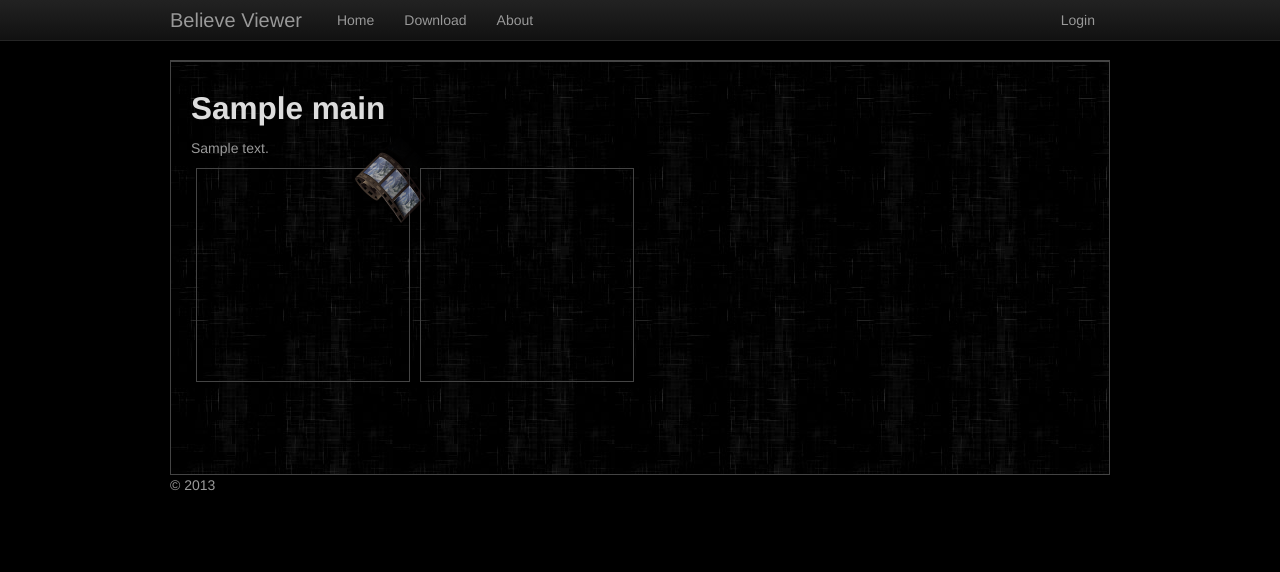
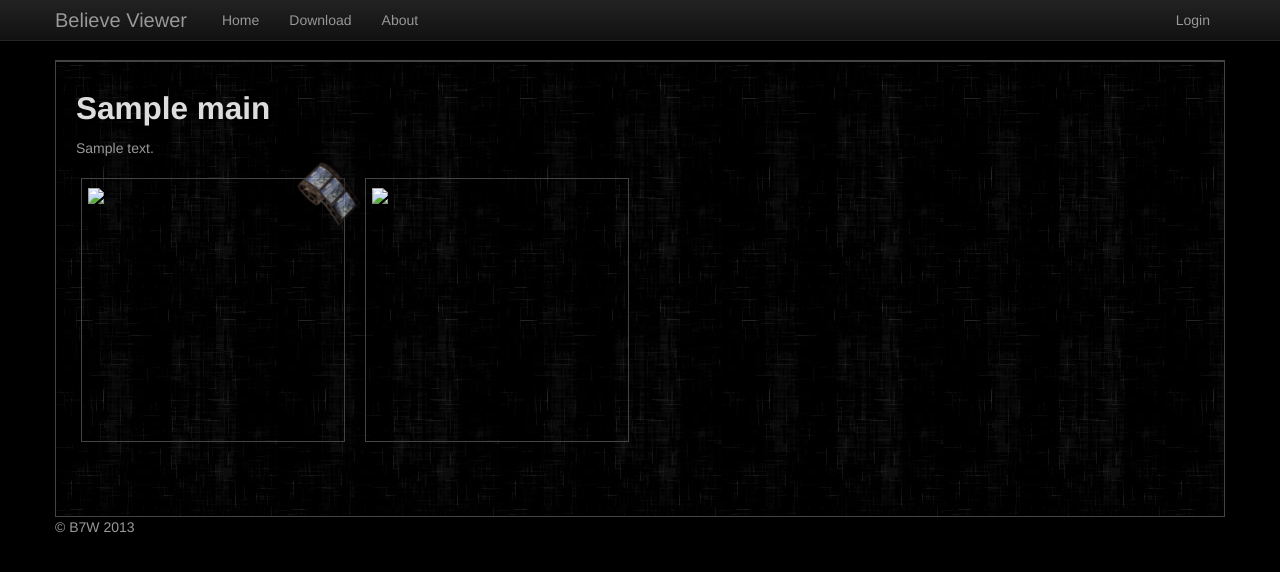
Before and after one commit to b7w/bviewer, a Django app: template bviewer/core/templates/core/gallery.html in a window 1280 px wide. Shown: the top 572 px of the page. Run offline with Django 3.2, Linux system fonts and the light colour scheme; the template is opened without the code that fills it: most values are stand-ins (such as "Sample title", 1, 10 or a date in 2020).

Commit message:
Add bootstrap responsive. Make previews responsive. Fix image exif time adding.
Some views can be broken!

```diff
--- a/bviewer/core/static/core/css/main.css
+++ b/bviewer/core/static/core/css/main.css
@@ -33,29 +33,84 @@
     box-shadow: inset 0 0 100px black;
 }
 
-.thumbnail {
-    padding: 6px;
-    border: 1px solid #444;
-    border-radius: 0;
-}
-
-.thumbnails {
-    margin-left: 0;
-}
-
-.thumbnails > li {
-    margin: 0 5px 18px 5px;
-}
-
-.preview {
-    height: 200px;
-    width: 200px;
-    position: relative;
+.video {
+    width: 720px;
+    margin-top: 32px;
+    margin-left: auto;
+    margin-right: auto;
+    -webkit-box-shadow: 0 3px 19px 16px rgba(0, 0, 0, 0.75);
+    -moz-box-shadow: 0 3px 19px 16px rgba(0, 0, 0, 0.75);
+    box-shadow: 0 3px 19px 16px rgba(0, 0, 0, 0.75);
 }
 
 .image {
     border: none;
     text-align: center;
+}
+
+.album {
+    list-style: none;
+    margin: 0 2px 0 -5px;
+}
+
+.album-title {
+    color: #DDD;
+}
+
+.preview {
+    float: left;
+    position: relative;
+    width: 25%;
+    padding-bottom: 25%;
+
+}
+
+.preview-body {
+    position: absolute;
+    left: 10px;
+    right: 10px;
+    top: 10px;
+    bottom: 10px;
+    /*overflow: hidden;*/
+    border: 1px solid #444;
+    padding: 6px;
+}
+
+.preview-body img {
+    width: 100%;
+}
+
+.preview-body .video-tag {
+    position: absolute;
+    opacity: 0.65;
+    top: -24px;
+    right: -24px;
+    height: 64px;
+    width: 64px;
+    -webkit-transform: rotate(225deg);
+    -moz-transform: rotate(225deg);
+    -o-transform: rotate(225deg);
+    -webkit-transition: all 1s ease;
+    -moz-transition: all 1s ease;
+    -o-transition: all 1s ease;
+}
+
+.preview-body:hover .video-tag {
+    opacity: 0.9;
+}
+
+.preview .caption {
+    position: absolute;
+    opacity: 0;
+    bottom: 4px;
+    right: 6px;
+    -webkit-transition: all 1s ease;
+    -moz-transition: all 1s ease;
+    -o-transition: all 1s ease;
+}
+
+.preview:hover .caption {
+    opacity: 1;
 }
 
 .preview .carousel-description {
@@ -76,53 +131,26 @@
     margin-bottom: 2px;
 }
 
-.video {
-    width: 720px;
-    margin-top: 32px;
-    margin-left: auto;
-    margin-right: auto;
-    -webkit-box-shadow: 0 3px 19px 16px rgba(0, 0, 0, 0.75);
-    -moz-box-shadow: 0 3px 19px 16px rgba(0, 0, 0, 0.75);
-    box-shadow: 0 3px 19px 16px rgba(0, 0, 0, 0.75);
+@media only screen and (max-width : 480px) {
+    /* Smartphone view: 1 tile */
+    .preview {
+        width: 100%;
+        padding-bottom: 100%;
+    }
 }
 
-.control {
-    position: relative;
+@media only screen and (max-width : 650px) and (min-width : 481px) {
+    /* Tablet view: 2 tiles */
+    .preview {
+        width: 50%;
+        padding-bottom: 50%;
+    }
 }
 
-.control .video-tag {
-    position: absolute;
-    opacity: 0.65;
-    top: -24px;
-    right: -24px;
-    height: 72px;
-    width: 72px;
-    -webkit-transform: rotate(225deg);
-    -moz-transform: rotate(225deg);
-    -o-transform: rotate(225deg);
-    -webkit-transition: all 1s ease;
-    -moz-transition: all 1s ease;
-    -o-transition: all 1s ease;
+@media only screen and (max-width : 1050px) and (min-width : 651px) {
+    /* Small desktop / ipad view: 3 tiles */
+    .preview {
+        width: 33.3%;
+        padding-bottom: 33.3%;
+    }
 }
-
-.control:hover .video-tag {
-    opacity: 0.9;
-}
-
-.control .caption {
-    position: absolute;
-    opacity: 0;
-    bottom: 4px;
-    right: 6px;
-    -webkit-transition: all 1s ease;
-    -moz-transition: all 1s ease;
-    -o-transition: all 1s ease;
-}
-
-.control:hover .caption {
-    opacity: 1;
-}
-
-.gallery-title {
-    color: #DDD;
-}
--- a/bviewer/core/templates/core/about.html
+++ b/bviewer/core/templates/core/about.html
@@ -11,7 +11,7 @@
     <div class="row-fluid">
         <div class="span4">
             {% if avatar %}
-                <div class="thumbnail image">
+                <div class="">
                     <img src="{% url 'core.download' 'middle' avatar %}" alt="">
                 </div>
             {% endif %}
--- a/bviewer/core/templates/core/base.html
+++ b/bviewer/core/templates/core/base.html
@@ -9,6 +9,7 @@
     <meta name="robots" content="NONE,NOARCHIVE"/>
 
     <link href="{% static 'core/css/bootstrap.min.css' %}" rel="stylesheet">
+    <link href="{% static 'core/css/bootstrap-responsive.min.css' %}" rel="stylesheet">
     <link href="{% static 'core/css/main.css' %}" rel="stylesheet">
     {% block css %}
     {% endblock %}
@@ -22,21 +23,19 @@
 <div class="navbar navbar-inverse navbar-fixed-top">
     <div class="navbar-inner">
         <div class="container">
-            <a class="btn btn-navbar" data-toggle="collapse" data-target=".nav-collapse">
-                <span class="icon-bar"></span>
-                <span class="icon-bar"></span>
-                <span class="icon-bar"></span>
+            <a class="btn btn-navbar pull-left" data-toggle="collapse" data-target=".nav-collapse">
+                <span class="icon-home"></span>
+                <span class="icon-user"></span>
             </a>
             <a class="brand" href="{% url 'core.home' %}">Believe Viewer</a>
 
-            <div class="nav-collapse">
+            <div class="nav-collapse collapse">
                 <ul class="nav">
                     {% block navigation %}
                         <li><a href="{% url 'core.home' %}">Home</a></li>
                         <li><a href="{% url 'core.about' %}">About</a></li>
                     {% endblock %}
                 </ul>
-            </div>
                 <ul class="nav pull-right">
                     {% if back %}
                         <li><a href="javascript:history.go(-1)">Back</a></li>
@@ -52,6 +51,8 @@
                     {% endif %}
                 </ul>
             </div>
+
+        </div>
     </div>
 </div>
 
@@ -63,7 +64,7 @@
         </div>
 
         <footer>
-            <p>&copy; {{ request.user.username }} {% now "Y" %}</p>
+            <p>&copy; B7W {% now "Y" %}</p>
         </footer>
     {% endblock %}
 </div>
--- a/bviewer/core/templates/core/gallery.html
+++ b/bviewer/core/templates/core/gallery.html
@@ -12,14 +12,15 @@
 {% block main %}
     <div class="row-fluid">
         <div class="span12">
-            <h2 class="gallery-title">{{ main.title }}</h2>
+            <h2 class="album-title">{{ main.title }}</h2>
 
             <p>{{ main.description|linebreaksbr }}</p>
-            <ul class="thumbnails">
+            <ul class="album">
                 {% for item in videos %}
-                    <li class="control" data-ref-touch="{% url 'core.video' item.id %}">
-                        <a href="{{ item.url }}" class="thumbnail preview" rel="shadowbox[videos];width=960;height=540;title={{ item.title }}">
-                            <img class="hidden" src="#{% url 'core.video.thumbnail' item.id %}" style="display:none">
+                    <li class="preview" data-ref-touch="{% url 'core.video' item.id %}">
+                        <div class="preview-body">
+                            <a href="{{ item.url }}" rel="shadowbox[videos];width=960;height=540;title={{ item.title }}">
+                                <img src="{% url 'core.video.thumbnail' item.id %}">
                             </a>
 
                             <div class="video-tag">
@@ -31,18 +32,21 @@
                                     <i class="icon-white icon-zoom-in"></i>
                                 </a>
                             </div>
+                        </div>
                     </li>
                 {% endfor %}
                 {% for item in images %}
-                    <li class="control" data-ref-touch="{% url 'core.image' item.id %}">
-                        <a href="{% url 'core.download' 'big' item.id %}" rel="shadowbox[images]" class="thumbnail preview">
-                            <img class="hidden" src="#{% url 'core.download' 'small' item.id %}" style="display:none">
+                    <li class="preview" data-ref-touch="{% url 'core.image' item.id %}">
+                        <div class="preview-body">
+                            <a href="{% url 'core.download' 'big' item.id %}" rel="shadowbox[images]">
+                                <img src="{% url 'core.download' 'small' item.id %}">
                             </a>
 
                             <div class="caption">
                                 <a href="{% url 'core.image' item.id %}">
                                     <i class="icon-white icon-zoom-in"></i>
                                 </a>
+                            </div>
                         </div>
                     </li>
                 {% endfor %}
--- a/bviewer/profile/controllers.py
+++ b/bviewer/profile/controllers.py
@@ -61,7 +61,9 @@
         In bulk_create method `save()` do not call, set time manually
         """
         img = Image(gallery_id=self.gallery, path=path)
-        img.time = img.exif().time
+        tmp = img.exif().time
+        if tmp:
+            img.time = tmp
         return img
 
     def getFolder(self):
```
Also changed, not shown: bviewer/core/templates/core/galleries.html (+12 -11 lines), bviewer/core/static/core/css/bootstrap-responsive.min.css (added). Lines whose indentation alone changed are shown as unchanged.
